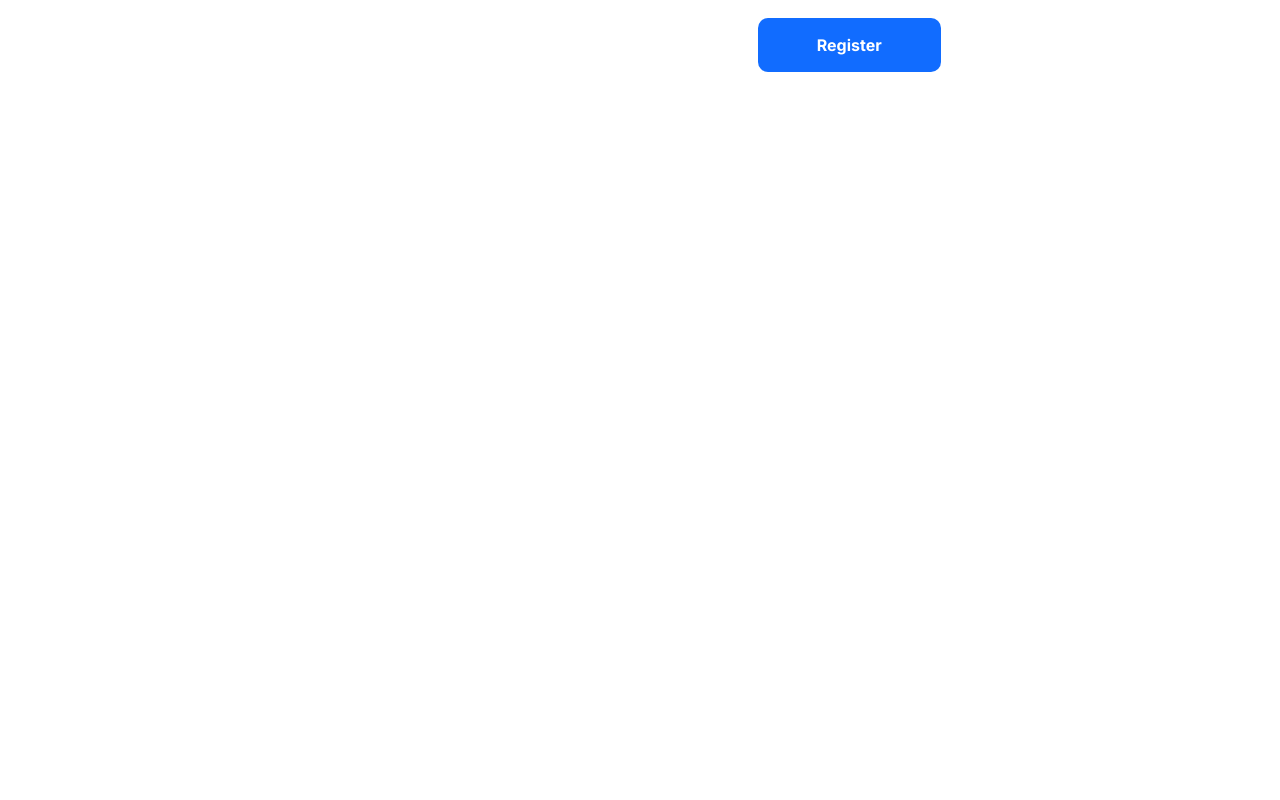
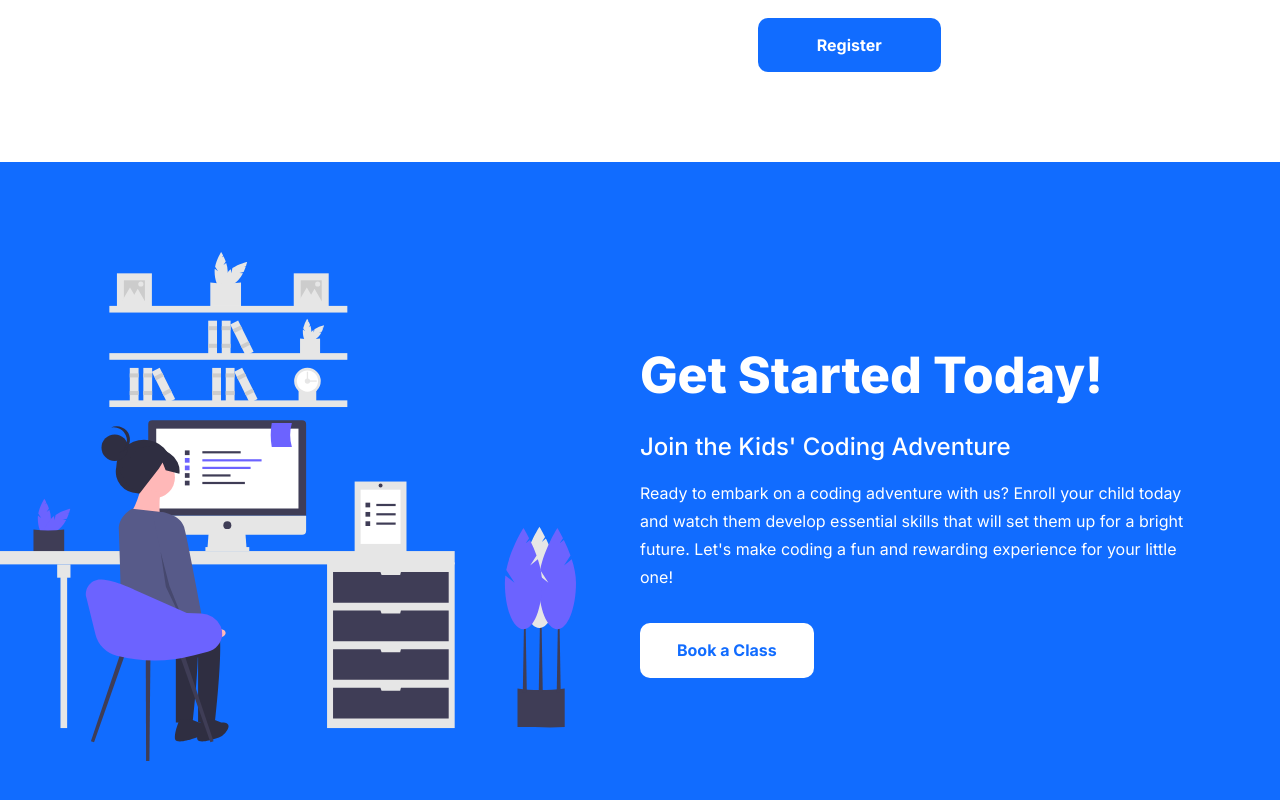
Before and after one commit to TatianaNovitskaya/coding-kid, a Next.js app: page / in a window 1280 px wide. Shown: the part 2817-3617 px from the top of the page. Before the commit the page ends 2979 px from the top, so only its background shows below. Built offline with nearby package versions, Linux system fonts and the light colour scheme.

Commit message:
added last section

```diff
--- a/src/app/page.js
+++ b/src/app/page.js
@@ -3,6 +3,7 @@ import MainSection from "@/components/sections/MainSection";
 import WhyWeSection from "@/components/sections/WhyWeSection";
 import ProgramSection from "@/components/sections/ProgramSection";
 import ContactsSection from "@/components/sections/ContactsSection";
+import LastSection from "@/components/sections/LastSection";
 
 export default function Home() {
     return (
@@ -11,6 +12,7 @@ export default function Home() {
             <WhyWeSection/>
             <ProgramSection/>
             <ContactsSection/>
+            <LastSection/>
         </main>
     )
 }
--- /dev/null
+++ b/src/components/sections/LastSection.js
@@ -0,0 +1,30 @@
+import Image from "next/image";
+import Link from "next/link";
+
+export default function LastSection() {
+    return (
+        <>
+            <section id={"home"} className={"bg-[#116CFF]"}>
+                <div className={"container mx-auto flex justify-between items-center py-[5.62rem]"}>
+                    <div className={"w-[45%]"}>
+                        <Image src={"/svg/undraw_remotely.svg"} alt={"remote"} width={632} height={387}/>
+                    </div>
+                    <div className={"w-1/2 text-white"}>
+                        <h2 className={" text-[3.125rem] leading-[5rem] font-extrabold"}>Get Started Today!</h2>
+                        <p className={"mt-4 text-[1.5rem] leading-[2.025rem] font-medium"}>Join the Kids' Coding
+                            Adventure</p>
+                        <p className={"mt-4 w-[85%] text-[1rem] leading-[1.75rem]"}>Ready to embark on a coding
+                            adventure with us? Enroll your child today and watch them develop essential skills that will
+                            set them up for a bright future. Let's make coding a fun and rewarding experience for your
+                            little one!</p>
+                        <button
+                            className={"mr-[1.5rem] mt-[2rem] py-[0.94rem] px-[2.31rem] bg-white text-[#116CFF] font-bold rounded-[0.625rem]"}>Book
+                            a Class
+                        </button>
+                    </div>
+                </div>
+
+            </section>
+        </>
+    )
+}
```
